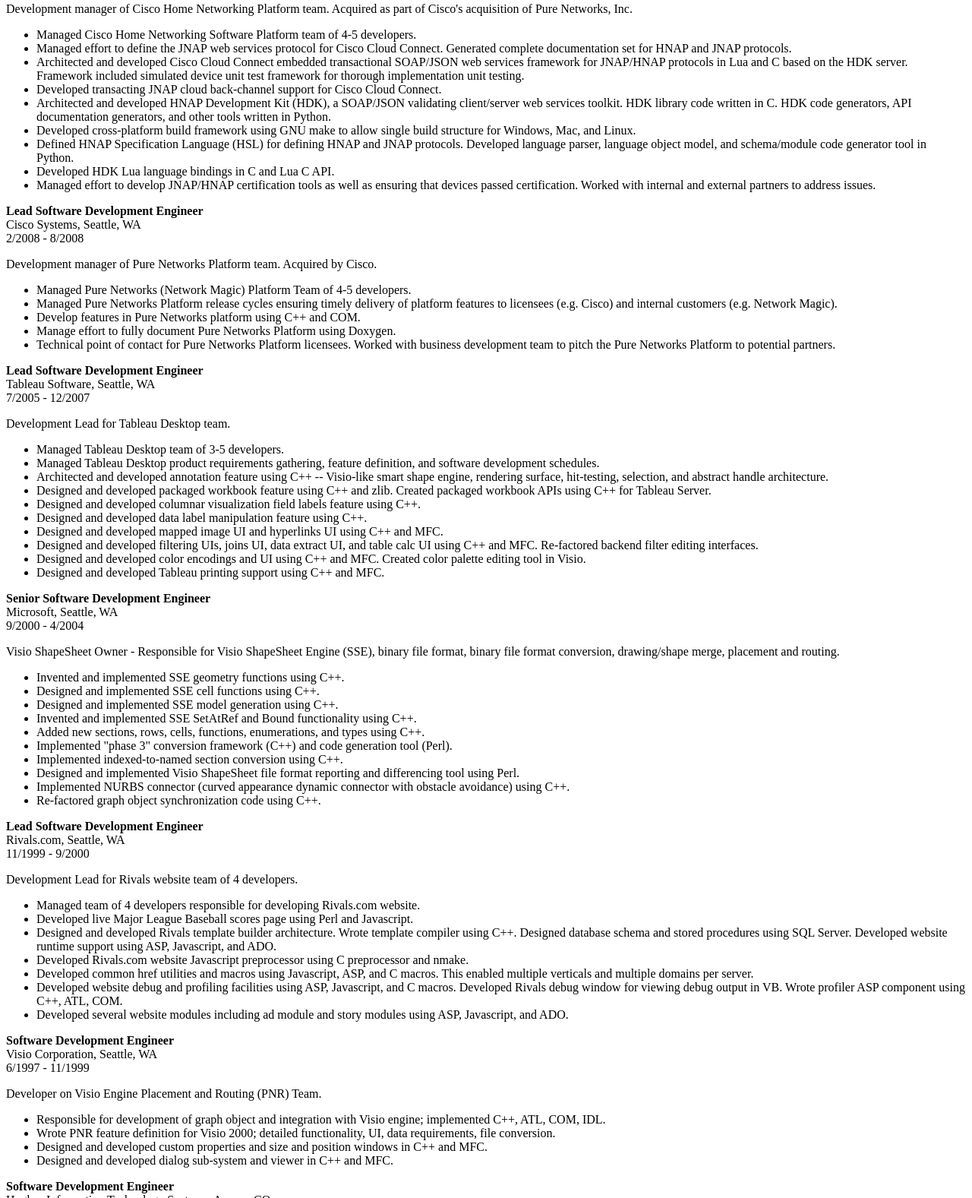
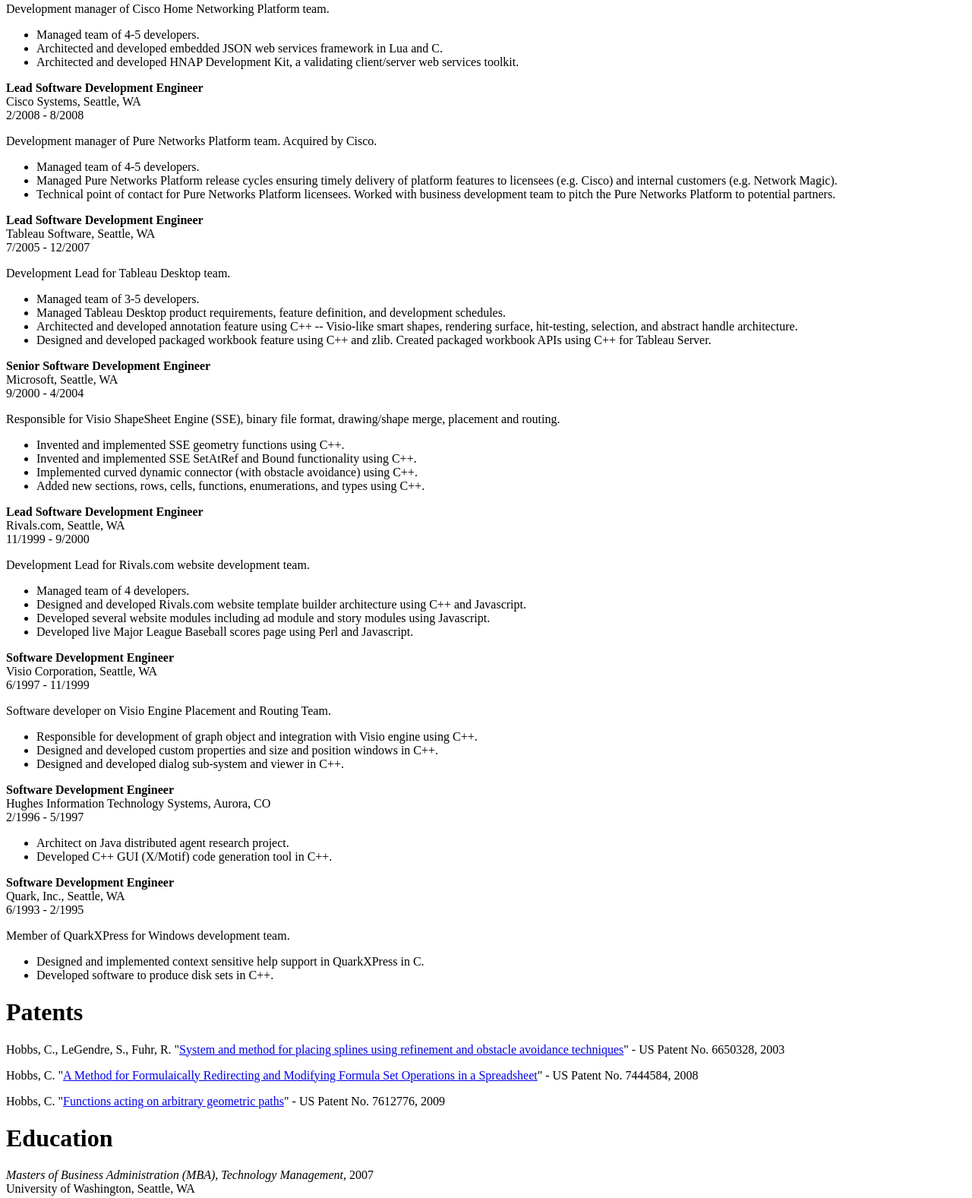
Before and after one commit to craigahobbs/resume, a plain HTML site: page resume.html in a window 1280 px wide. Shown: the part 833-2410 px from the top of the page at 76% size. Drawn offline with Linux system fonts and the light colour scheme.

Commit message:
trim old experience

```diff
--- a/resume.html
+++ b/resume.html
@@ -378,7 +378,7 @@ effective software teams and systems.</p>
 <li>15 years experience managing software development teams</li>
 <li>20 years C/C++ software development experience</li>
 <li>10 years Python software development experience</li>
-<li>Other languages: JavaScript, HTML, CSS, Java, C#</li>
+<li>Other: JavaScript, HTML, CSS, Java, C#</li>
 </ul>
 </div>
 <div class="section" id="experience">
@@ -412,26 +412,11 @@ front-end application.</li>
 <div class="line">Cisco Systems, Seattle, WA</div>
 <div class="line">8/2008 - 11/2011</div>
 </div>
-<p>Development manager of Cisco Home Networking Platform team. Acquired as part of Cisco's acquisition
-of Pure Networks, Inc.</p>
+<p>Development manager of Cisco Home Networking Platform team.</p>
 <ul class="simple">
-<li>Managed Cisco Home Networking Software Platform team of 4-5 developers.</li>
-<li>Managed effort to define the JNAP web services protocol for Cisco Cloud Connect. Generated
-complete documentation set for HNAP and JNAP protocols.</li>
-<li>Architected and developed Cisco Cloud Connect embedded transactional SOAP/JSON web services
-framework for JNAP/HNAP protocols in Lua and C based on the HDK server. Framework included
-simulated device unit test framework for thorough implementation unit testing.</li>
-<li>Developed transacting JNAP cloud back-channel support for Cisco Cloud Connect.</li>
-<li>Architected and developed HNAP Development Kit (HDK), a SOAP/JSON validating client/server web
-services toolkit. HDK library code written in C. HDK code generators, API documentation
-generators, and other tools written in Python.</li>
-<li>Developed cross-platform build framework using GNU make to allow single build structure for
-Windows, Mac, and Linux.</li>
-<li>Defined HNAP Specification Language (HSL) for defining HNAP and JNAP protocols. Developed language
-parser, language object model, and schema/module code generator tool in Python.</li>
-<li>Developed HDK Lua language bindings in C and Lua C API.</li>
-<li>Managed effort to develop JNAP/HNAP certification tools as well as ensuring that devices passed
-certification. Worked with internal and external partners to address issues.</li>
+<li>Managed team of 4-5 developers.</li>
+<li>Architected and developed embedded JSON web services framework in Lua and C.</li>
+<li>Architected and developed HNAP Development Kit, a validating client/server web services toolkit.</li>
 </ul>
 <div class="line-block">
 <div class="line"><strong>Lead Software Development Engineer</strong></div>
@@ -440,11 +425,9 @@ certification. Worked with internal and external partners to address issues.</li
 </div>
 <p>Development manager of Pure Networks Platform team. Acquired by Cisco.</p>
 <ul class="simple">
-<li>Managed Pure Networks (Network Magic) Platform Team of 4-5 developers.</li>
+<li>Managed team of 4-5 developers.</li>
 <li>Managed Pure Networks Platform release cycles ensuring timely delivery of platform features to
 licensees (e.g. Cisco) and internal customers (e.g. Network Magic).</li>
-<li>Develop features in Pure Networks platform using C++ and COM.</li>
-<li>Manage effort to fully document Pure Networks Platform using Doxygen.</li>
 <li>Technical point of contact for Pure Networks Platform licensees. Worked with business development
 team to pitch the Pure Networks Platform to potential partners.</li>
 </ul>
@@ -455,76 +438,48 @@ team to pitch the Pure Networks Platform to potential partners.</li>
 </div>
 <p>Development Lead for Tableau Desktop team.</p>
 <ul class="simple">
-<li>Managed Tableau Desktop team of 3-5 developers.</li>
-<li>Managed Tableau Desktop product requirements gathering, feature definition, and software
-development schedules.</li>
-<li>Architected and developed annotation feature using C++ -- Visio-like smart shape engine, rendering
-surface, hit-testing, selection, and abstract handle architecture.</li>
+<li>Managed team of 3-5 developers.</li>
+<li>Managed Tableau Desktop product requirements, feature definition, and development schedules.</li>
+<li>Architected and developed annotation feature using C++ -- Visio-like smart shapes,
+rendering surface, hit-testing, selection, and abstract handle architecture.</li>
 <li>Designed and developed packaged workbook feature using C++ and zlib. Created packaged workbook
 APIs using C++ for Tableau Server.</li>
-<li>Designed and developed columnar visualization field labels feature using C++.</li>
-<li>Designed and developed data label manipulation feature using C++.</li>
-<li>Designed and developed mapped image UI and hyperlinks UI using C++ and MFC.</li>
-<li>Designed and developed filtering UIs, joins UI, data extract UI, and table calc UI using C++ and
-MFC. Re-factored backend filter editing interfaces.</li>
-<li>Designed and developed color encodings and UI using C++ and MFC. Created color palette editing
-tool in Visio.</li>
-<li>Designed and developed Tableau printing support using C++ and MFC.</li>
 </ul>
 <div class="line-block">
 <div class="line"><strong>Senior Software Development Engineer</strong></div>
 <div class="line">Microsoft, Seattle, WA</div>
 <div class="line">9/2000 - 4/2004</div>
 </div>
-<p>Visio ShapeSheet Owner - Responsible for Visio ShapeSheet Engine (SSE), binary file format, binary
-file format conversion, drawing/shape merge, placement and routing.</p>
+<p>Responsible for Visio ShapeSheet Engine (SSE), binary file format, drawing/shape merge, placement
+and routing.</p>
 <ul class="simple">
 <li>Invented and implemented SSE geometry functions using C++.</li>
-<li>Designed and implemented SSE cell functions using C++.</li>
-<li>Designed and implemented SSE model generation using C++.</li>
 <li>Invented and implemented SSE SetAtRef and Bound functionality using C++.</li>
+<li>Implemented curved dynamic connector (with obstacle avoidance) using C++.</li>
 <li>Added new sections, rows, cells, functions, enumerations, and types using C++.</li>
-<li>Implemented &quot;phase 3&quot; conversion framework (C++) and code generation tool (Perl).</li>
-<li>Implemented indexed-to-named section conversion using C++.</li>
-<li>Designed and implemented Visio ShapeSheet file format reporting and differencing tool using Perl.</li>
-<li>Implemented NURBS connector (curved appearance dynamic connector with obstacle avoidance) using
-C++.</li>
-<li>Re-factored graph object synchronization code using C++.</li>
 </ul>
 <div class="line-block">
 <div class="line"><strong>Lead Software Development Engineer</strong></div>
 <div class="line">Rivals.com, Seattle, WA</div>
 <div class="line">11/1999 - 9/2000</div>
 </div>
-<p>Development Lead for Rivals website team of 4 developers.</p>
+<p>Development Lead for Rivals.com website development team.</p>
 <ul class="simple">
-<li>Managed team of 4 developers responsible for developing Rivals.com website.</li>
+<li>Managed team of 4 developers.</li>
+<li>Designed and developed Rivals.com website template builder architecture using C++ and Javascript.</li>
+<li>Developed several website modules including ad module and story modules using Javascript.</li>
 <li>Developed live Major League Baseball scores page using Perl and Javascript.</li>
-<li>Designed and developed Rivals template builder architecture. Wrote template compiler using
-C++. Designed database schema and stored procedures using SQL Server. Developed website runtime
-support using ASP, Javascript, and ADO.</li>
-<li>Developed Rivals.com website Javascript preprocessor using C preprocessor and nmake.</li>
-<li>Developed common href utilities and macros using Javascript, ASP, and C macros. This enabled
-multiple verticals and multiple domains per server.</li>
-<li>Developed website debug and profiling facilities using ASP, Javascript, and C macros. Developed
-Rivals debug window for viewing debug output in VB. Wrote profiler ASP component using C++, ATL,
-COM.</li>
-<li>Developed several website modules including ad module and story modules using ASP, Javascript, and
-ADO.</li>
 </ul>
 <div class="line-block">
 <div class="line"><strong>Software Development Engineer</strong></div>
 <div class="line">Visio Corporation, Seattle, WA</div>
 <div class="line">6/1997 - 11/1999</div>
 </div>
-<p>Developer on Visio Engine Placement and Routing (PNR) Team.</p>
+<p>Software developer on Visio Engine Placement and Routing Team.</p>
 <ul class="simple">
-<li>Responsible for development of graph object and integration with Visio engine; implemented C++,
-ATL, COM, IDL.</li>
-<li>Wrote PNR feature definition for Visio 2000; detailed functionality, UI, data requirements, file
-conversion.</li>
-<li>Designed and developed custom properties and size and position windows in C++ and MFC.</li>
-<li>Designed and developed dialog sub-system and viewer in C++ and MFC.</li>
+<li>Responsible for development of graph object and integration with Visio engine using C++.</li>
+<li>Designed and developed custom properties and size and position windows in C++.</li>
+<li>Designed and developed dialog sub-system and viewer in C++.</li>
 </ul>
 <div class="line-block">
 <div class="line"><strong>Software Development Engineer</strong></div>
@@ -532,13 +487,8 @@ conversion.</li>
 <div class="line">2/1996 - 5/1997</div>
 </div>
 <ul class="simple">
-<li>Architect/developer on Java distributed agent research project; designed distributed agent
-architecture and developed domain-specific solutions within architecture. Implemented using Java
-and Java RMI.</li>
-<li>Developed C++ GUI (X/Motif) code generation tool in C++; tool used extensively in-house to improve
-efficiency and quality of C++ GUI development.</li>
-<li>Designed and developed X/Motif GUI front-end for C++ GUI code generation tool in C++.</li>
-<li>Developed automatic code-merging feature for C++ GUI code generation tool in Perl.</li>
+<li>Architect on Java distributed agent research project.</li>
+<li>Developed C++ GUI (X/Motif) code generation tool in C++.</li>
 </ul>
 <div class="line-block">
 <div class="line"><strong>Software Development Engineer</strong></div>
@@ -548,20 +498,15 @@ efficiency and quality of C++ GUI development.</li>
 <p>Member of QuarkXPress for Windows development team.</p>
 <ul class="simple">
 <li>Designed and implemented context sensitive help support in QuarkXPress in C.</li>
-<li>Developed software (C++) and process used to duplicate and serialize product diskettes increasing
-ease of use and installation; made product production more efficient.</li>
+<li>Developed software to produce disk sets in C++.</li>
 </ul>
 </div>
 <div class="section" id="patents">
 <h1>Patents</h1>
-<p>Hobbs, C.
-&quot;<a class="reference external" href="https://patents.google.com/patent/US6654016">System and method for efficiently creating splines</a>&quot; - US Patent No. 6654016, 2003</p>
 <p>Hobbs, C., LeGendre, S., Fuhr, R.
 &quot;<a class="reference external" href="https://patents.google.com/patent/US6650328">System and method for placing splines using refinement and obstacle avoidance techniques</a>&quot; - US Patent No. 6650328, 2003</p>
 <p>Hobbs, C.
 &quot;<a class="reference external" href="https://patents.google.com/patent/US7444584">A Method for Formulaically Redirecting and Modifying Formula Set Operations in a Spreadsheet</a>&quot; - US Patent No. 7444584, 2008</p>
-<p>Hobbs, C., LeGendre, S., Nelson, M.
-&quot;<a class="reference external" href="https://patents.google.com/patent/US7318192">A Method of Formulaically Bounding (Validating) Data in a Spreadsheet</a>&quot; - US Patent No. 7318192, 2008</p>
 <p>Hobbs, C.
 &quot;<a class="reference external" href="https://patents.google.com/patent/US7612776">Functions acting on arbitrary geometric paths</a>&quot; - US Patent No. 7612776, 2009</p>
 </div>
```
Also changed, not shown: resume.txt, 2 other files.
